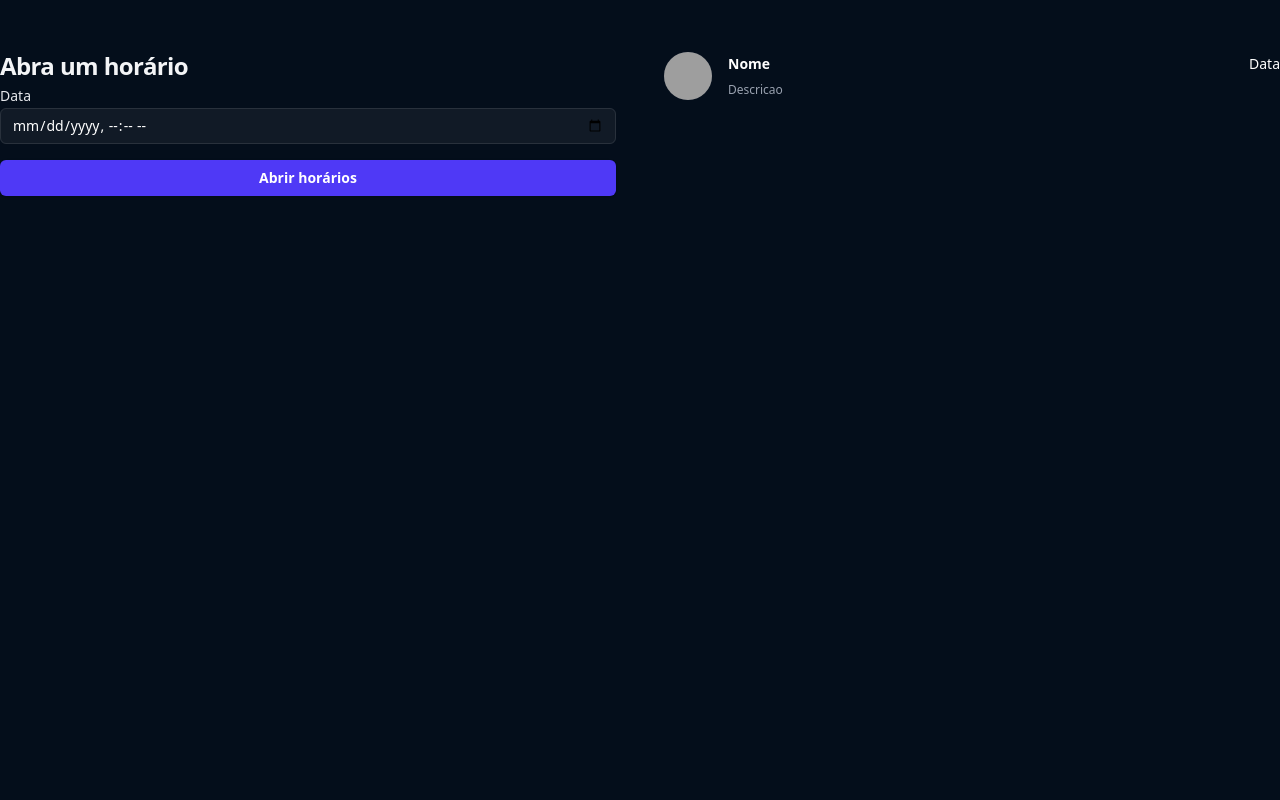
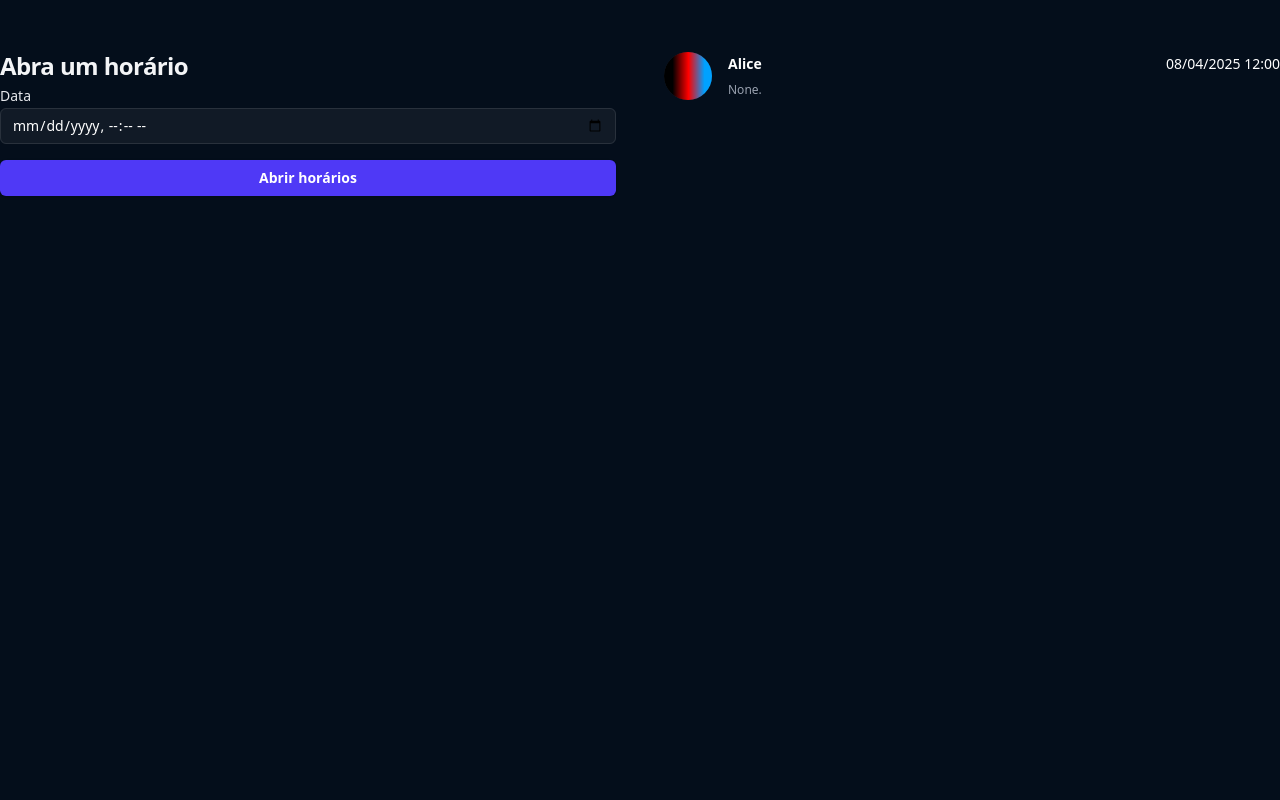
Before and after one commit to GilkleberMedeiros/psw13-monitorando, a Django app: page /mentorados/reunioes/ in a window 1280 px wide. Shown: the part 64-864 px from the top of the page. Run offline with Django 5.2, Linux system fonts and the light colour scheme; a user stored in the database is signed in; data comes from the database, SQL or seed files in the repository; grey boxes are pictures that could not be loaded.

Commit message:
listando reuniões agendadas na tela /mentorados/reunioes/

```diff
--- a/mentorados/templates/reunioes.html
+++ b/mentorados/templates/reunioes.html
@@ -60,19 +60,21 @@
 
                 <ul role="list" class="divide-y divide-gray-800">
 
+                    {% for reuniao in reunioes %}
                       <li class="flex justify-between gap-x-6 py-5">
                         <div class="flex min-w-0 gap-x-4">
-                        <img class="size-12 flex-none rounded-full bg-gray-800" src="#" alt="">
+                          <img class="size-12 flex-none rounded-full bg-gray-800" src="{{reuniao.mentorado.foto.url}}" alt="">
                           <div class="min-w-0 flex-auto">
-                          <p class="text-sm/6 font-semibold text-white">Nome</p>
-                          <p class="mt-1 truncate text-xs/5 text-gray-400">Descricao</p>
+                            <p class="text-sm/6 font-semibold text-white">{{reuniao.mentorado.nome}}</p>
+                            <p class="mt-1 truncate text-xs/5 text-gray-400">{{reuniao.descricao}}</p>
                           </div>
                         </div>
                         <div class="hidden shrink-0 sm:flex sm:flex-col sm:items-end">
-                        <p class="text-sm/6 text-white">Data</p>
+                          <p class="text-sm/6 text-white">{{reuniao.data.data_inicial|date:"d/m/Y H:i"}}</p>
                           <p class="mt-1 text-xs/5 text-gray-400"></p>
                         </div>
                       </li>
+                    {% endfor %}
 
                   </ul>
 
--- a/mentorados/views.py
+++ b/mentorados/views.py
@@ -71,9 +71,9 @@
 @login_required(login_url="login")
 def reunioes(request):
     if request.method == "GET":
-        horarios = DisponibilidadeHorario.objects.filter(mentor=request.user)
+        reunioes = Reuniao.objects.filter(data__mentor=request.user)
 
-        return render(request, "reunioes.html")
+        return render(request, "reunioes.html", context={"reunioes": reunioes})
     elif request.method == "POST":
         data = request.POST["data"]
         data = datetime.strptime(data, r"%Y-%m-%dT%H:%M")
```
Lines whose indentation alone changed are shown as unchanged.
